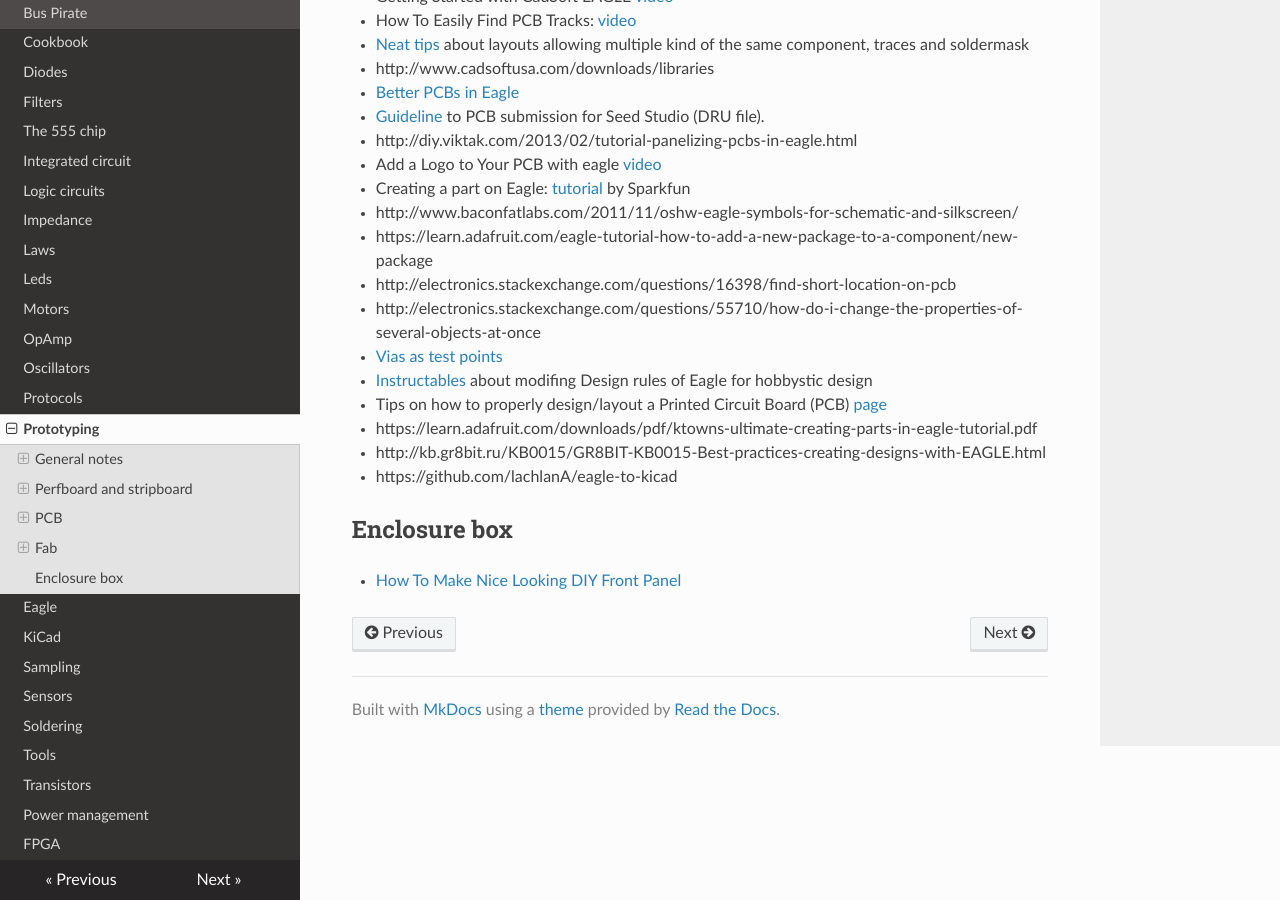
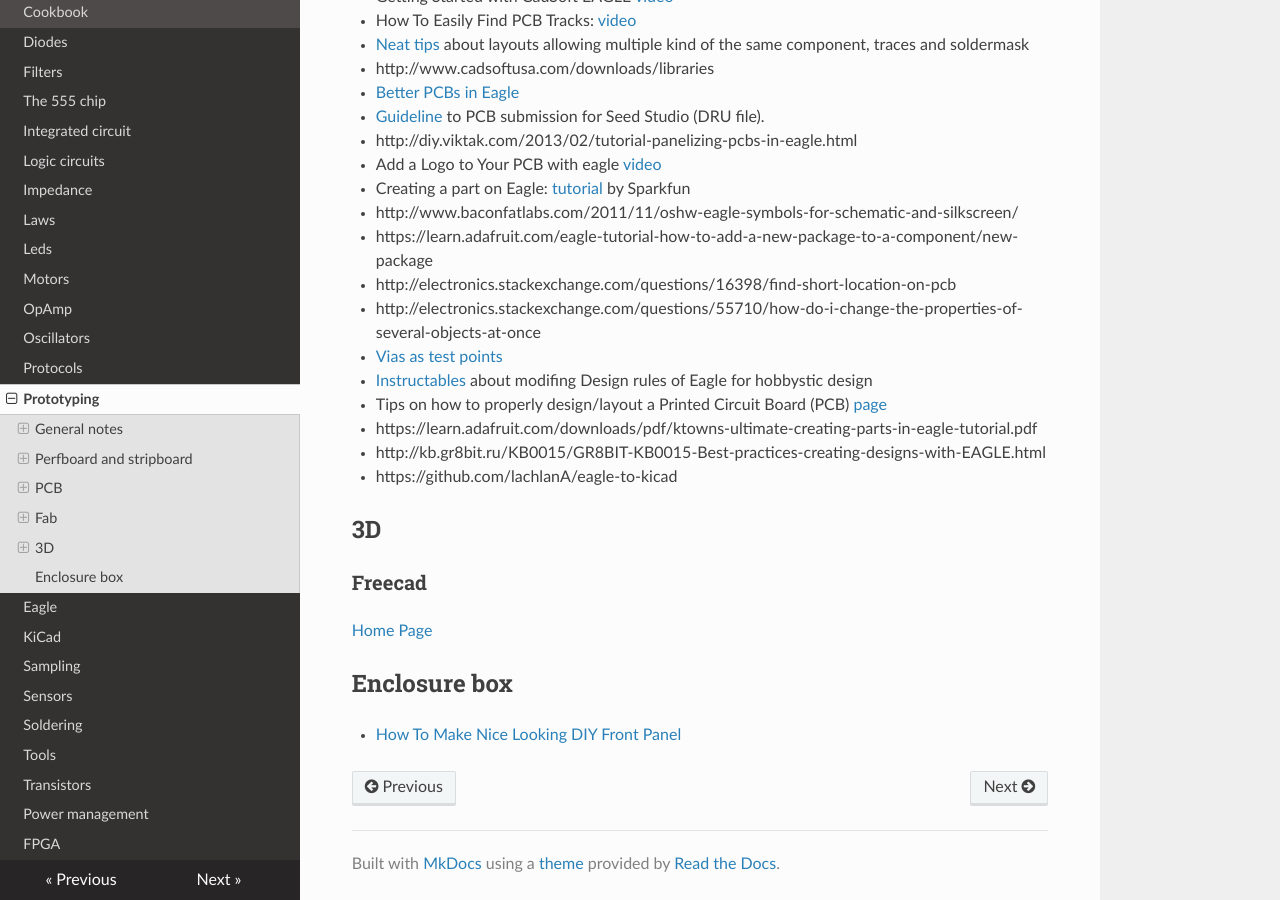
Before and after one commit to gipi/electronics-notes, an MkDocs documentation site: the page built from docs/Prototyping.md, in a window 1280 px wide and 900 px high, scrolled down 4356 px. Built offline with MkDocs 1.6.1, drawn with Linux system fonts in a browser that asks for light colours; nearby versions of some CDN libraries; old or Windows-style settings are respelled for this version of MkDocs.

Commit message:
Add 3D section.

```diff
--- a/docs/Prototyping.md
+++ b/docs/Prototyping.md
@@ -181,6 +181,12 @@ but it's possible also to DIY one with chemicals as described [here](https://ult
  - http://kb.gr8bit.ru/KB0015/GR8BIT-KB0015-Best-practices-creating-designs-with-EAGLE.html
  - https://github.com/lachlanA/eagle-to-kicad
 
+## 3D
+
+### Freecad
+
+[Home Page](http://freecadweb.org)
+
 ## Enclosure box
 
  - [How To Make Nice Looking DIY Front Panel](http://jumperone.com/2013/01/how-to-make-diy-front-panel/)
```
